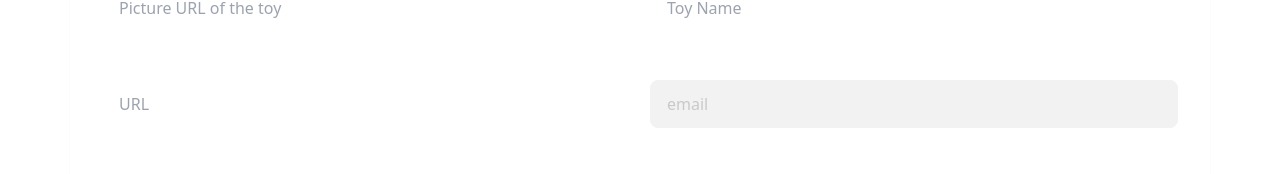
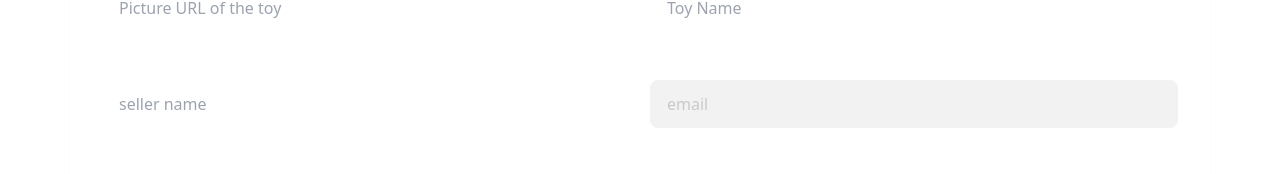
Before and after one commit to RayhanUddinFarhad/BrainBox-Kiddo-Client, a React (Vite) app: page /add in a window 1280 px wide. Shown: the part 214-388 px from the top of the page. Built offline with nearby package versions, Linux system fonts and the light colour scheme; no server answers.

Commit message:
Toys adding now

```diff
--- a/src/components/pages/Add/AddToys.jsx
+++ b/src/components/pages/Add/AddToys.jsx
@@ -37,6 +37,20 @@ const AddToys = () => {
         }
 
         console.log (allFields)
+
+
+        fetch (`https://brainbox-kiddo-server.vercel.app/allToys`, {
+
+        method : 'POST',
+
+        headers : {
+
+            'content-type': 'application/json'
+        },
+
+        body : JSON.stringify(allFields)
+
+        })
 
 
 
@@ -79,7 +93,7 @@ const AddToys = () => {
 
 
 
-                            <input type="text" name='sellername' placeholder="URL" className="input w-full" />
+                            <input type="text" name='sellername' placeholder="seller name" className="input w-full" />
                             <input type="text" name='selleremail' placeholder="email" defaultValue={user?.email} disabled className="input w-full" />
 
                         </div>
```
